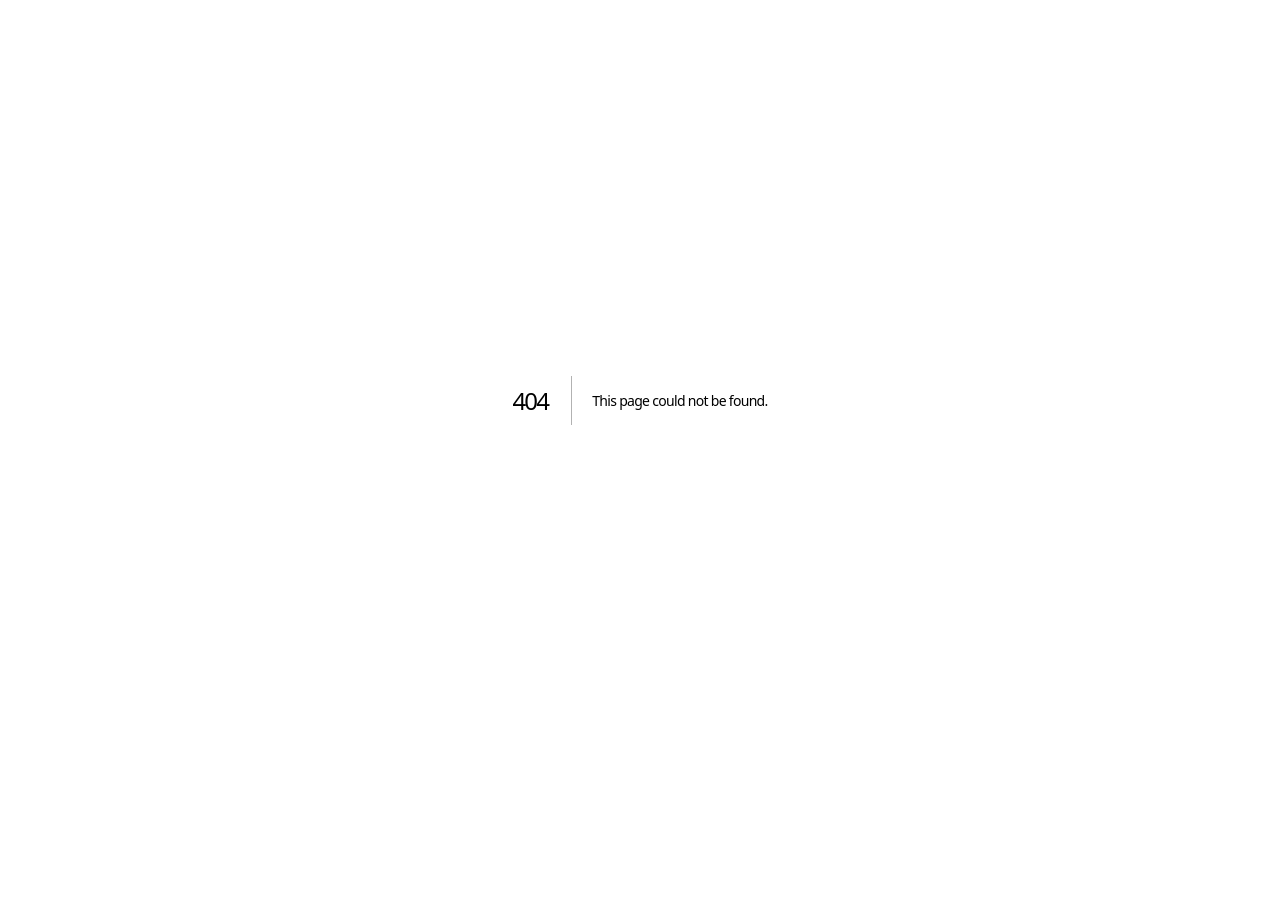
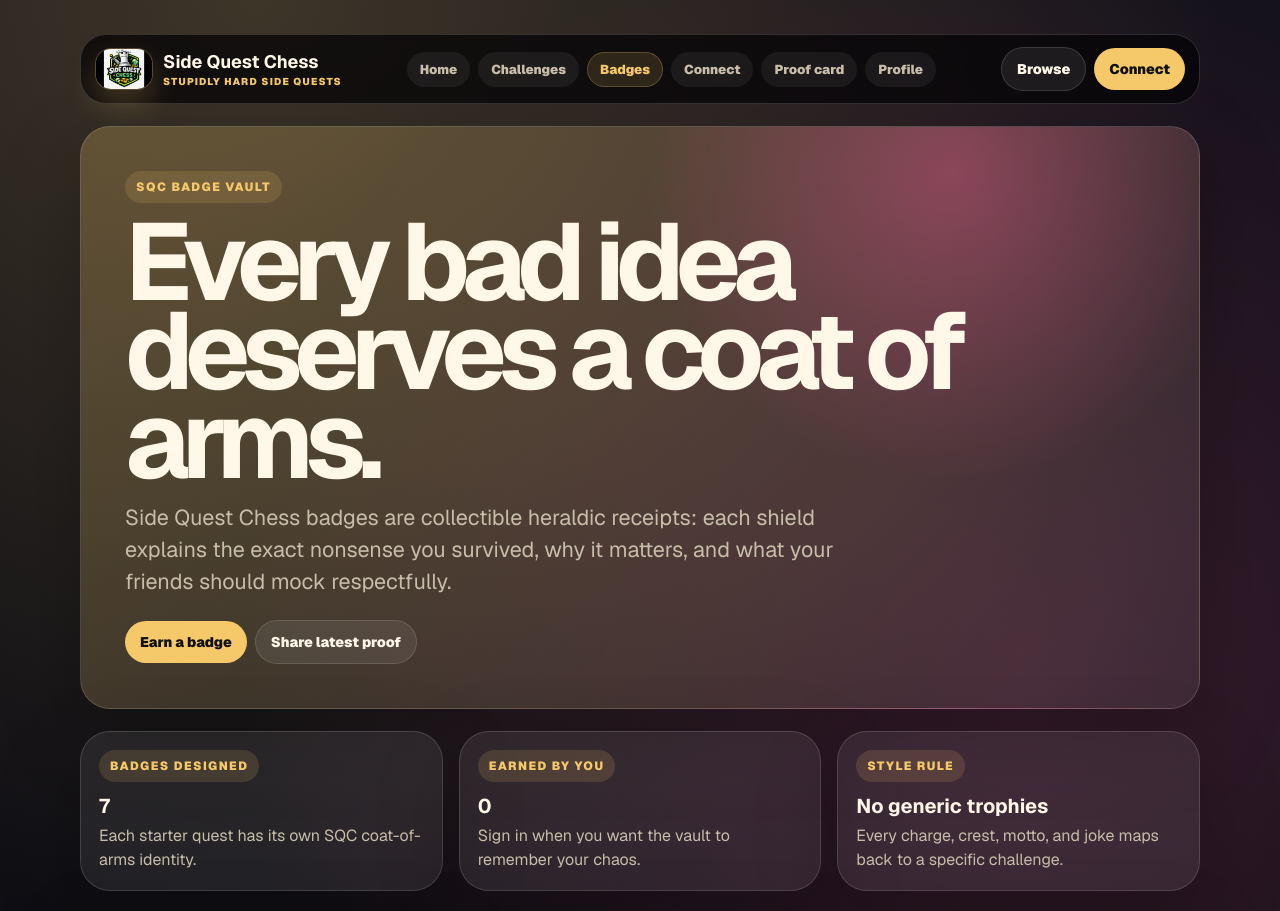
Before and after one commit to andreasnordenadler/cc, a Next.js app: page /badges in a window 1280 px wide. Before the commit this address had no page. Shown: the top 911 px of the page. Before the commit the page ends 800 px from the top, so only its background shows below. Built offline with nearby package versions, Linux system fonts and the light colour scheme; no server answers.

Commit message:
Add Side Quest Chess badge vault

```diff
--- /dev/null
+++ b/src/app/badges/page.tsx
@@ -0,0 +1,82 @@
+import Link from "next/link";
+import { auth, currentUser } from "@clerk/nextjs/server";
+import ChallengeBadge from "@/components/challenge-badge";
+import SiteNav from "@/components/site-nav";
+import { CHALLENGES, type Challenge } from "@/lib/challenges";
+import { getChallengeProgress, type UserMetadataRecord } from "@/lib/user-metadata";
+
+export default async function BadgesPage() {
+  const { userId } = await auth();
+  const user = userId ? await currentUser() : null;
+  const metadata = user?.publicMetadata ? (user.publicMetadata as UserMetadataRecord) : {};
+  const progress = getChallengeProgress(metadata);
+  const completedSet = new Set(progress.completedChallengeIds);
+  const earnedCount = CHALLENGES.filter((challenge) => completedSet.has(challenge.id)).length;
+
+  return (
+    <main className="site-shell">
+      <SiteNav isSignedIn={Boolean(userId)} active="badges" />
+
+      <div className="content-wrap">
+        <section className="hero-card">
+          <span className="eyebrow">SQC badge vault</span>
+          <h1>Every bad idea deserves a coat of arms.</h1>
+          <p className="hero-copy">
+            Side Quest Chess badges are collectible heraldic receipts: each shield explains the exact nonsense you survived, why it matters, and what your friends should mock respectfully.
+          </p>
+          <div className="button-row hero-actions">
+            <Link href="/challenges" className="button primary">Earn a badge</Link>
+            <Link href="/result" className="button secondary">Share latest proof</Link>
+          </div>
+        </section>
+
+        <section className="grid" aria-label="Badge vault status">
+          <Fact label="Badges designed" value={`${CHALLENGES.length}`} copy="Each starter quest has its own SQC coat-of-arms identity." />
+          <Fact label="Earned by you" value={`${earnedCount}`} copy={userId ? `${progress.totalRewardPoints} points banked so far.` : "Sign in when you want the vault to remember your chaos."} />
+          <Fact label="Style rule" value="No generic trophies" copy="Every charge, crest, motto, and joke maps back to a specific challenge." />
+        </section>
+
+        <section className="big-grid" aria-label="Side Quest Chess badge collection">
+          {CHALLENGES.map((challenge) => (
+            <BadgeVaultCard key={challenge.id} challenge={challenge} earned={completedSet.has(challenge.id)} />
+          ))}
+        </section>
+      </div>
+    </main>
+  );
+}
+
+function BadgeVaultCard({ challenge, earned }: { challenge: Challenge; earned: boolean }) {
+  return (
+    <article className={`challenge-card ${earned ? "featured" : ""}`}>
+      <div className="card-meta">
+        <span>{challenge.category}</span>
+        <span className="badge gold">{challenge.badgeIdentity.rarity}</span>
+      </div>
+      <ChallengeBadge challenge={challenge} earned={earned} size="hero" />
+      <h2>{challenge.badgeIdentity.name}</h2>
+      <p>{challenge.badgeIdentity.unlockCopy}</p>
+      <div className="proof-line">{challenge.badgeIdentity.heraldry.motto} · {challenge.badgeIdentity.heraldry.charge}</div>
+      <ul className="rule-list">
+        <li><strong>Shield:</strong> {challenge.badgeIdentity.heraldry.shield}</li>
+        <li><strong>Meaning:</strong> {challenge.badgeIdentity.heraldry.meaning}</li>
+        <li><strong>Quest:</strong> {challenge.title}</li>
+      </ul>
+      <div className="card-footer">
+        <strong>{earned ? "Earned" : `+${challenge.reward} pts`}</strong>
+        <span>{challenge.difficulty}</span>
+        <Link href={`/challenges/${challenge.id}`}>{earned ? "View quest" : "Earn this"}</Link>
+      </div>
+    </article>
+  );
+}
+
+function Fact({ label, value, copy }: { label: string; value: string; copy: string }) {
+  return (
+    <article className="stat-card mission-card">
+      <span className="eyebrow">{label}</span>
+      <h3>{value}</h3>
+      <p>{copy}</p>
+    </article>
+  );
+}
--- a/src/components/site-nav.tsx
+++ b/src/components/site-nav.tsx
@@ -1,7 +1,7 @@
 import Image from "next/image";
 import Link from "next/link";
 
-type ActiveNavItem = "home" | "challenges" | "connect" | "account" | "result";
+type ActiveNavItem = "home" | "challenges" | "badges" | "connect" | "account" | "result";
 
 type SiteNavProps = {
   isSignedIn: boolean;
@@ -25,6 +25,7 @@
         <nav className="nav-links" aria-label="Primary">
           <Link href="/" className={active === "home" ? "active" : undefined}>Home</Link>
           <Link href="/challenges" className={active === "challenges" ? "active" : undefined}>Challenges</Link>
+          <Link href="/badges" className={active === "badges" ? "active" : undefined}>Badges</Link>
           <Link href="/connect" className={active === "connect" ? "active" : undefined}>Connect</Link>
           <Link href="/result" className={active === "result" ? "active" : undefined}>Proof card</Link>
           <Link href="/account" className={active === "account" ? "active" : undefined}>Profile</Link>
```
Also changed, not shown: src/app/page.tsx (+5 -5 lines), 2 other files (tests, documents, lock files or other folders).
